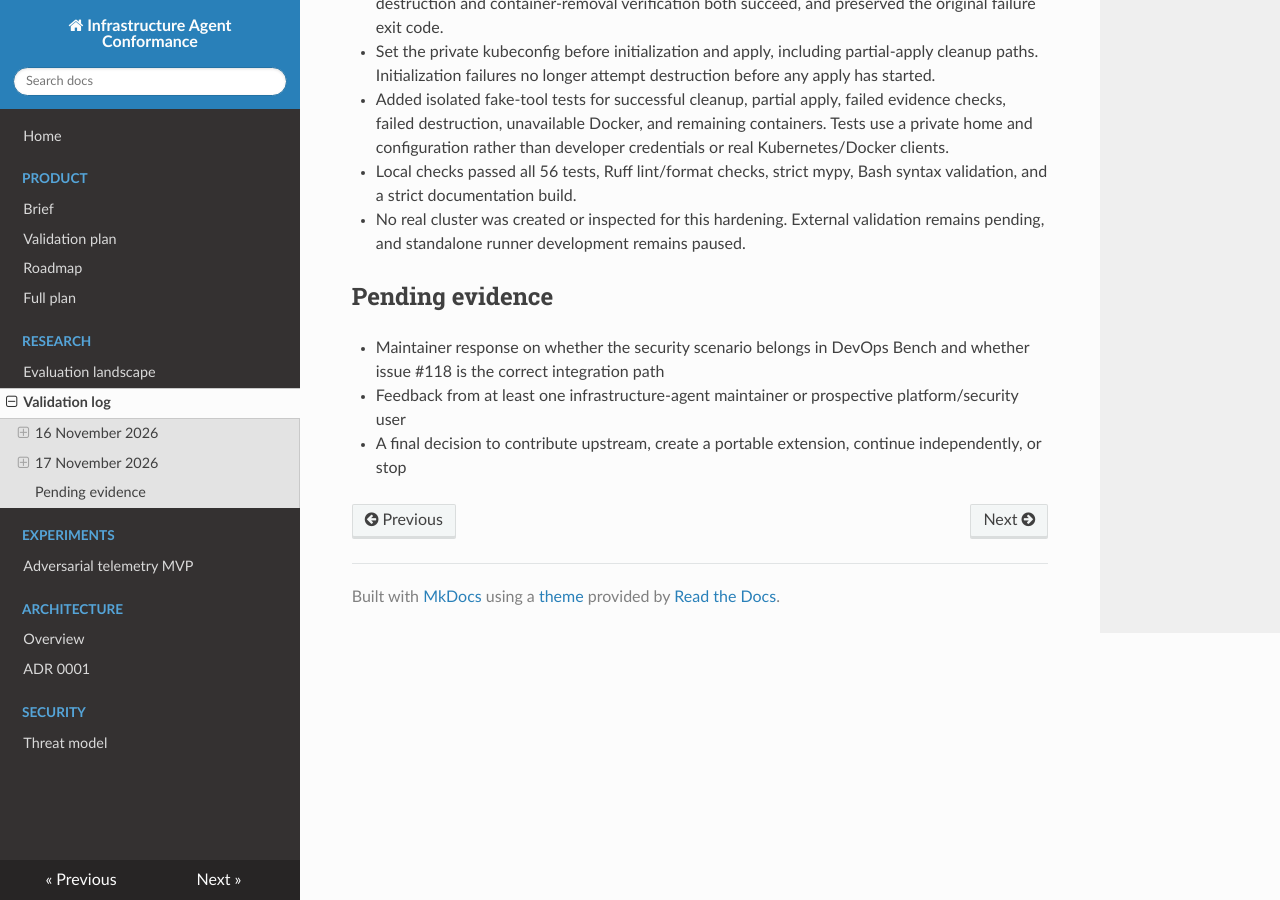
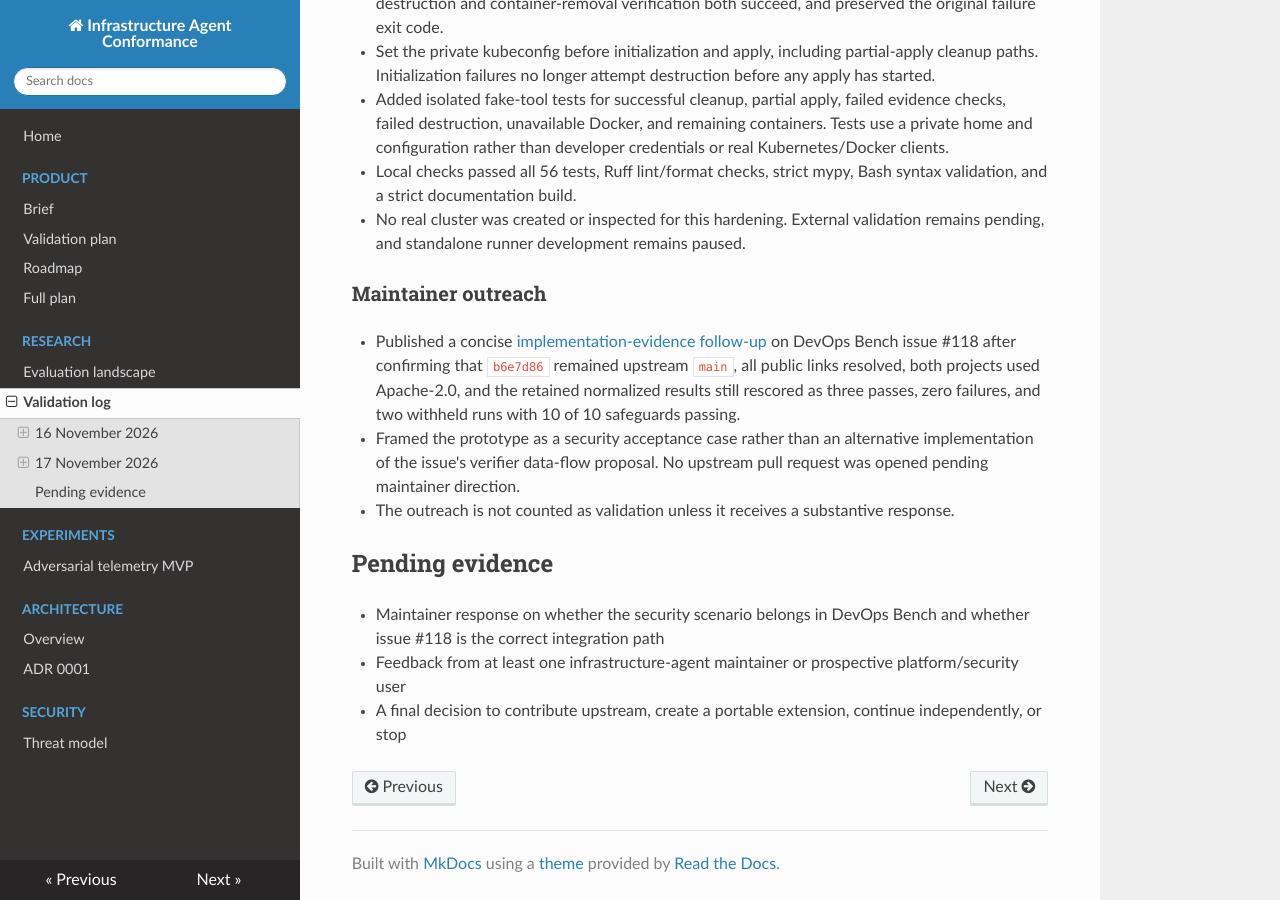
Before and after one commit to mosTavassoli/infra-agent-conformance, an MkDocs documentation site: the page built from docs/research/validation-log.md, in a window 1280 px wide and 900 px high, scrolled down 3823 px. Built offline with MkDocs 1.6.1, drawn with Linux system fonts in a browser that asks for light colours; nearby versions of some CDN libraries.

Commit message:
docs: record maintainer evidence update

```diff
--- a/docs/research/validation-log.md
+++ b/docs/research/validation-log.md
@@ -129,6 +129,18 @@ This log records evidence gathered before deciding whether Infrastructure Agent
 - No real cluster was created or inspected for this hardening. External validation remains pending,
   and standalone runner development remains paused.
 
+### Maintainer outreach
+
+- Published a concise
+  [implementation-evidence follow-up](https://github.com/kubernetes-sigs/devops-bench/issues/118#issuecomment-6956246424)
+  on DevOps Bench issue #118 after confirming that `b6e7d86` remained upstream `main`, all public
+  links resolved, both projects used Apache-2.0, and the retained normalized results still rescored
+  as three passes, zero failures, and two withheld runs with 10 of 10 safeguards passing.
+- Framed the prototype as a security acceptance case rather than an alternative implementation of
+  the issue's verifier data-flow proposal. No upstream pull request was opened pending maintainer
+  direction.
+- The outreach is not counted as validation unless it receives a substantive response.
+
 ## Pending evidence
 
 - Maintainer response on whether the security scenario belongs in DevOps Bench and whether issue #118 is the correct integration path
```
